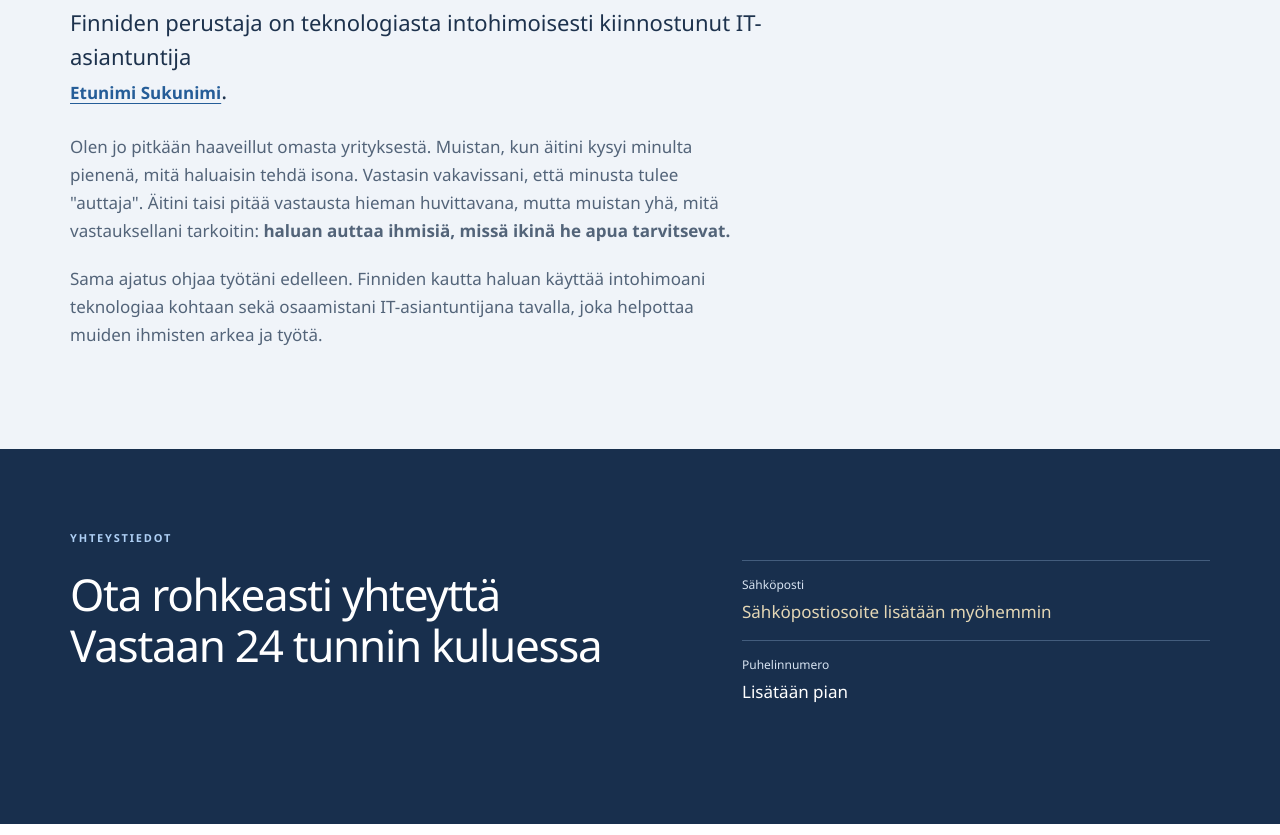
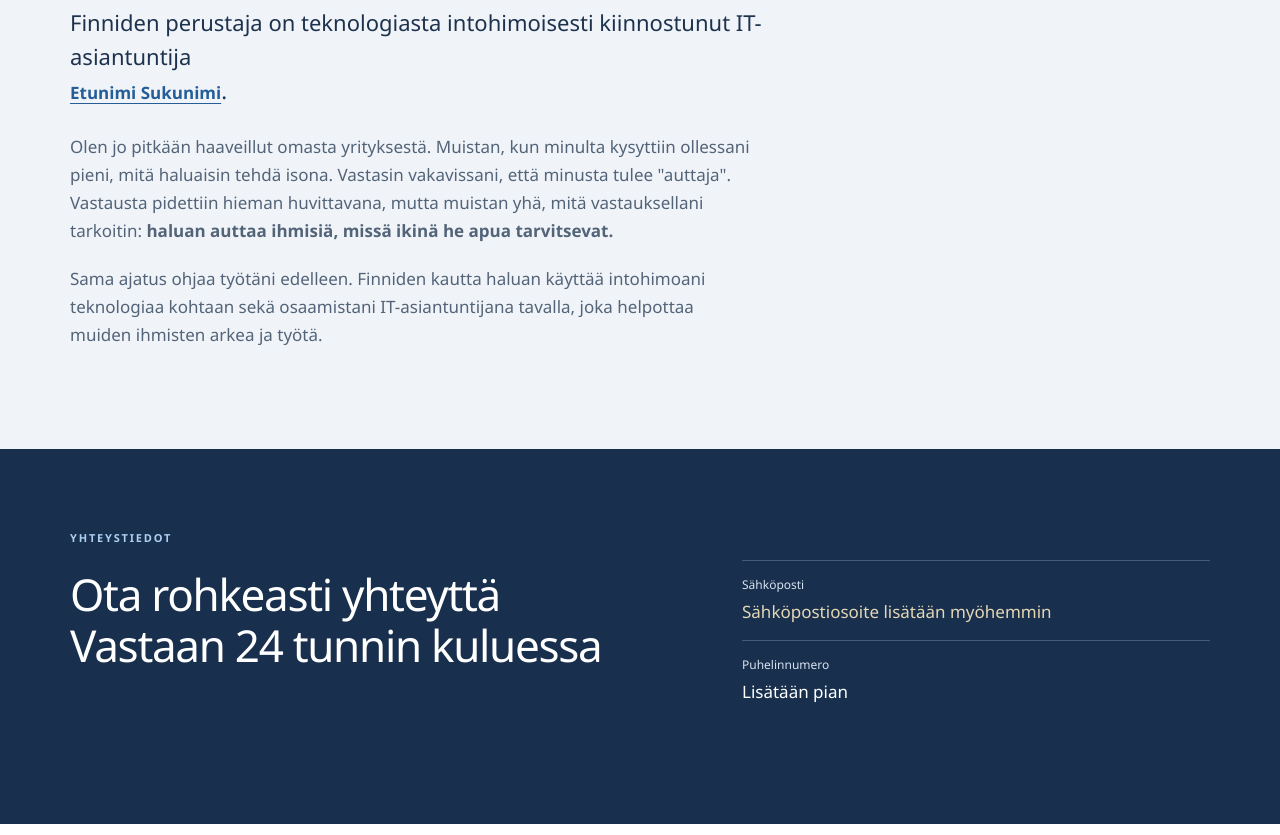
Before and after one commit to eetukarvonen/Finnide, a plain HTML site: page fi.html in a window 1280 px wide. Shown: the part 1320-2155 px from the top of the page. Drawn offline with Linux system fonts and the light colour scheme.

Commit message:
Rephrase about-section

```diff
--- a/fi.html
+++ b/fi.html
@@ -73,9 +73,9 @@
             <p class="story-lead">Finniden perustaja on teknologiasta intohimoisesti kiinnostunut IT-asiantuntija<br><!-- Paikkamerkki: vaihda linkki perustajan verkkosivuksi ennen julkaisua. -->
               <a class="founder-link" href="https://google.com">Etunimi Sukunimi</a>.</p>
             <p class="story-body">Olen jo pitkään haaveillut omasta yrityksestä.
-              Muistan, kun äitini kysyi minulta pienenä, mitä haluaisin tehdä isona.
+              Muistan, kun minulta kysyttiin ollessani pieni, mitä haluaisin tehdä isona.
               Vastasin vakavissani, että minusta tulee "auttaja".
-              Äitini taisi pitää vastausta hieman huvittavana,
+              Vastausta pidettiin hieman huvittavana,
               mutta muistan yhä, mitä vastauksellani tarkoitin: <b>haluan auttaa ihmisiä, missä ikinä he apua tarvitsevat.</b></p>
             <p class="story-body">Sama ajatus ohjaa työtäni edelleen.
               Finniden kautta haluan käyttää intohimoani teknologiaa kohtaan sekä osaamistani IT-asiantuntijana tavalla,
```
Also changed, not shown: index.html (+2 -2 lines).
